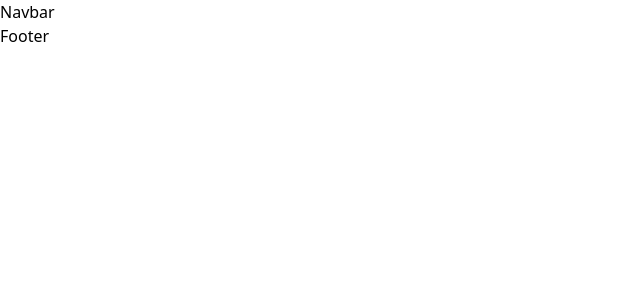
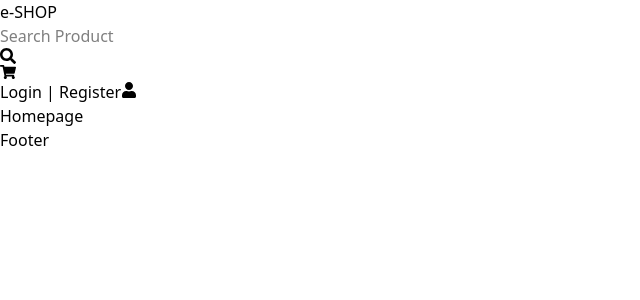
Before and after one commit to bhattaraiprasanna/ecommerce, a React (Vite) app: page / in a window 1280 px wide. Before the commit this address had no page. Shown: the top 300 px of the page, without its empty margins (0-640 px from the left). Built offline with nearby package versions, Linux system fonts and the light colour scheme.

Commit message:
navbar html

```diff
--- a/package.json
+++ b/package.json
@@ -13,6 +13,7 @@
     "@tailwindcss/vite": "^4.0.2",
     "react": "^18.3.1",
     "react-dom": "^18.3.1",
+    "react-icons": "^5.4.0",
     "react-router-dom": "^7.1.5",
     "tailwindcss": "^4.0.2"
   },
--- a/src/App.jsx
+++ b/src/App.jsx
@@ -1,15 +1,14 @@
 import { BrowserRouter , Routes , Route } from "react-router-dom"
 import Navbar from "./components/Navbar"
 import Footer from "./components/Footer"
+import Home from "./pages/Home"
 function App() {
 
   return (
     <BrowserRouter>
     <Navbar />
       <Routes>
-        <Route>
-
-        </Route>
+        <Route path="/" element={<Home/>}>  </Route>
       </Routes>
       <Footer />
     </BrowserRouter>
--- a/src/components/Navbar.jsx
+++ b/src/components/Navbar.jsx
@@ -1,10 +1,32 @@
 import React from 'react'
+import { Link } from 'react-router-dom'
+import { FaSearch , FaShoppingCart , FaUser} from 'react-icons/fa'
 
 const Navbar = () => {
   return (
-    <div>
-      Navbar
-    </div>
+    <nav>
+        <div>
+            <div>
+                <Link to="/"> e-SHOP </Link>
+            </div>
+            <form >
+                <input type="text" placeholder='Search Product' />
+                <FaSearch  />
+            </form>
+        </div>
+        <div>
+            <Link to="/cart">
+            <FaShoppingCart />
+            </Link>
+            <button>
+                Login | Register
+            </button>
+            <button>
+                <FaUser />
+
+            </button>
+        </div>
+    </nav>
   )
 }
 
```
Also changed, not shown: 1 other file (tests, documents, lock files or other folders).
